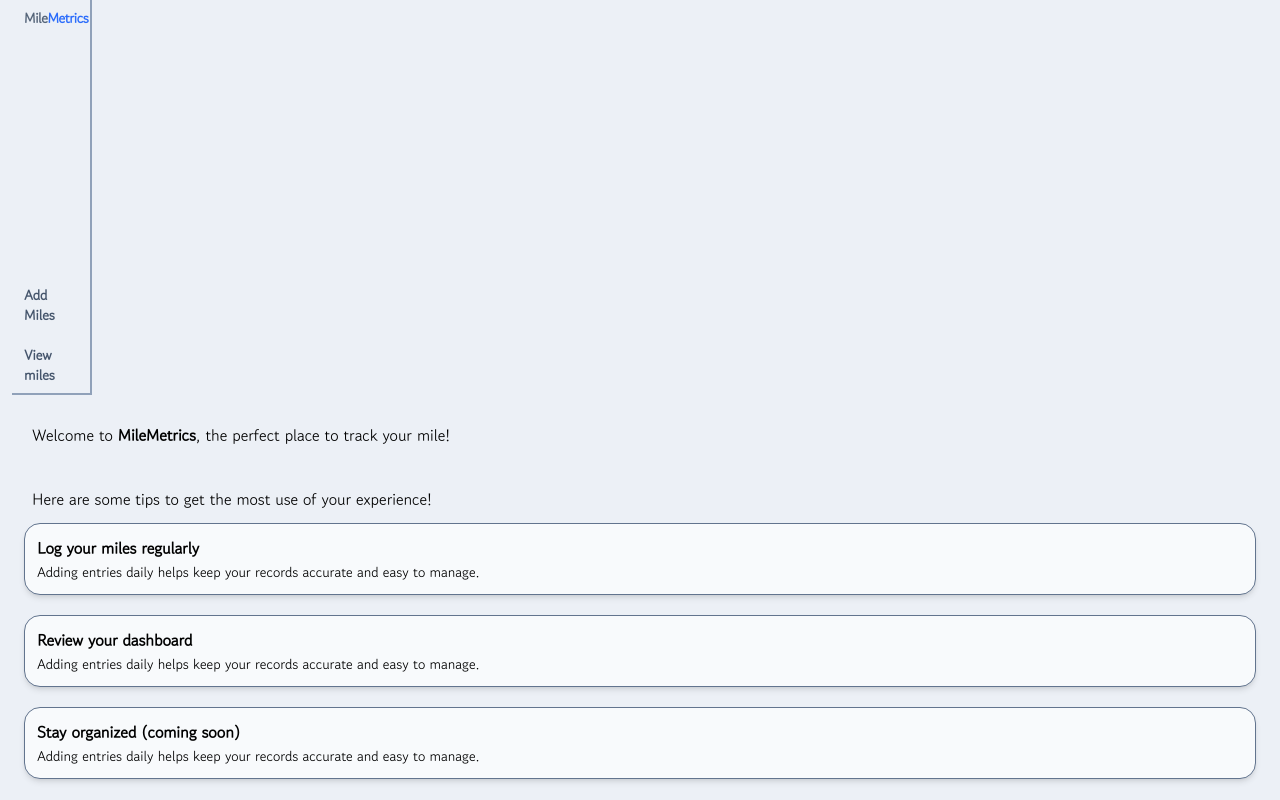
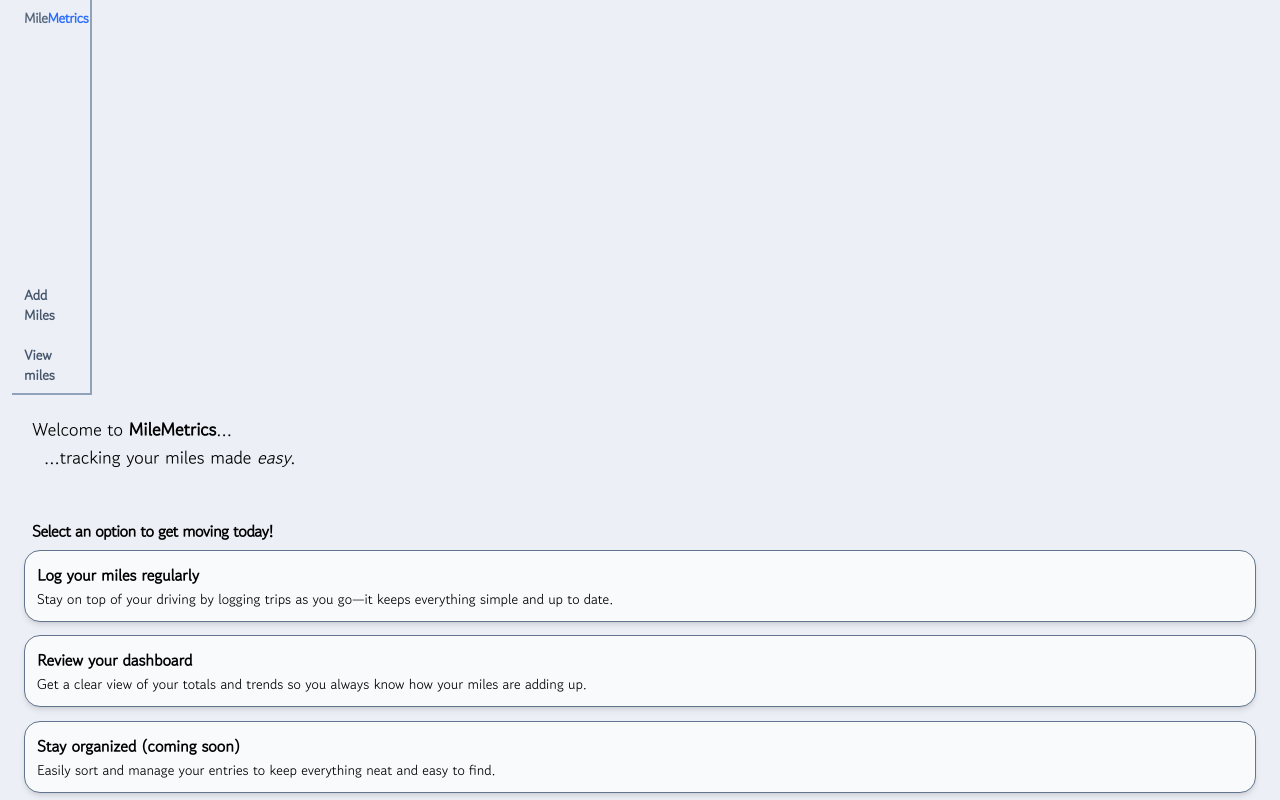
Before and after one commit to TFS405/mile-metrics, a React (Vite) app: page / in a window 1280 px wide. Built offline with nearby package versions, Linux system fonts and the light colour scheme.

Commit message:
feat: 🎸 enhance homepage UI and user messaging

```diff
--- a/src/ui/Home.jsx
+++ b/src/ui/Home.jsx
@@ -2,44 +2,43 @@ import { Link } from 'react-router';
 
 export default function Home() {
 	return (
-		<main className="flex flex-1 flex-col space-y-10 px-6 pt-2">
-			<h1 className="ml-2">
-				Welcome to <strong>MileMetrics</strong>, the perfect place to track your
-				mile!
-				{/* <Link
-					to="/add-miles"
-					className="font-medium tracking-wide text-indigo-600 underline"
-				>
-					here
-				</Link>
-				! */}
+		<main className="flex flex-1 flex-col space-y-12 px-6">
+			<h1 className="ml-2 flex flex-col text-lg">
+				<span>
+					Welcome to <strong>MileMetrics</strong>...
+				</span>
+				<span className="ml-3">
+					...tracking your miles made <em>easy</em>.
+				</span>
 			</h1>
 
-			<div className="space-y-2">
-				<h1 className="mb-3 ml-2">
-					Here are some tips to get the most use of your experience!
+			<div className="flex flex-1 flex-col">
+				<h1 className="ml-2 font-semibold tracking-tight">
+					Select an option to get moving today!
 				</h1>
 
-				<ul className="space-y-5">
+				<ul className="flex flex-1 flex-col justify-around">
 					<li className="flex flex-col rounded-2xl border border-slate-500 bg-slate-50 p-3 shadow-md">
 						<p className="text-md font-bold">Log your miles regularly</p>
 						<p className="pt-0.5 text-sm">
-							Adding entries daily helps keep your records accurate and easy to
-							manage.
+							Stay on top of your driving by logging trips as you go—it keeps
+							everything simple and up to date.
 						</p>
 					</li>
+
 					<li className="flex flex-col rounded-2xl border border-slate-500 bg-slate-50 p-3 shadow-md">
 						<p className="text-md font-bold">Review your dashboard</p>
 						<p className="pt-0.5 text-sm">
-							Adding entries daily helps keep your records accurate and easy to
-							manage.
+							Get a clear view of your totals and trends so you always know how
+							your miles are adding up.
 						</p>
 					</li>
+
 					<li className="flex flex-col rounded-2xl border border-slate-500 bg-slate-50 p-3 shadow-md">
 						<p className="text-md font-bold">Stay organized (coming soon)</p>
 						<p className="pt-0.5 text-sm">
-							Adding entries daily helps keep your records accurate and easy to
-							manage.
+							Easily sort and manage your entries to keep everything neat and
+							easy to find.
 						</p>
 					</li>
 				</ul>
```
